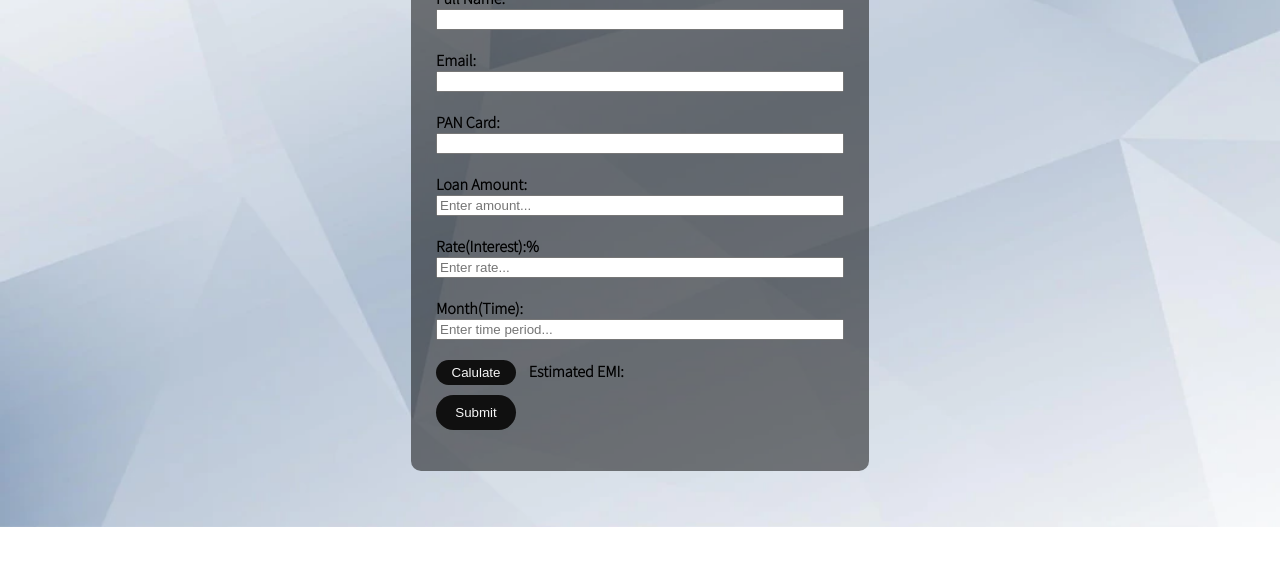
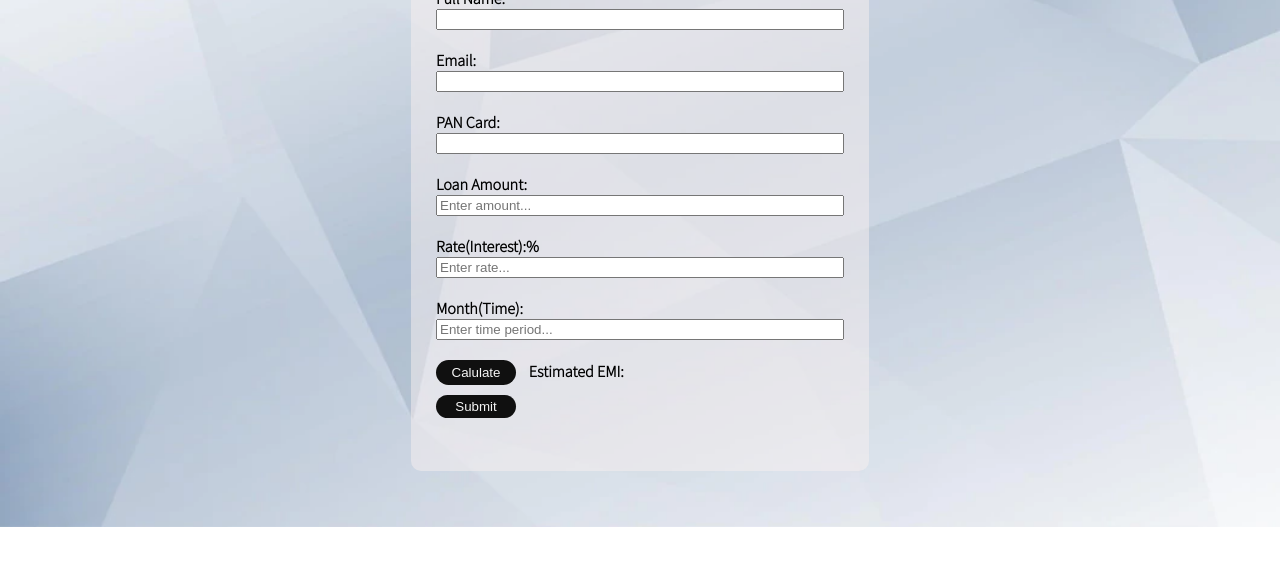
Before and after one commit to aishwaryabhikule/LoanApplication, a plain HTML site: page index.html in a window 1280 px wide. Shown: the part 204-770 px from the top of the page. Drawn offline with Linux system fonts and the light colour scheme.

Commit message:
Update style.css

```diff
--- a/style.css
+++ b/style.css
@@ -32,7 +32,7 @@ form{
 }
 
 .container{
-    background-color: rgba(0,0,0,0.5);
+    background-color: rgba(248, 240, 240, 0.5);
     max-width: 500px;
     margin: 2rem auto;
     padding: 25px;
@@ -59,8 +59,8 @@ label{
     color: whitesmoke;
     border-radius: 4rem;
     width: 80px;
-    padding: 10px;
-    margin-left: auto;
+    padding: 0.3em;
+    /* margin-left: auto;  */
     margin-top: 10px;
     cursor: pointer;
 }
```
